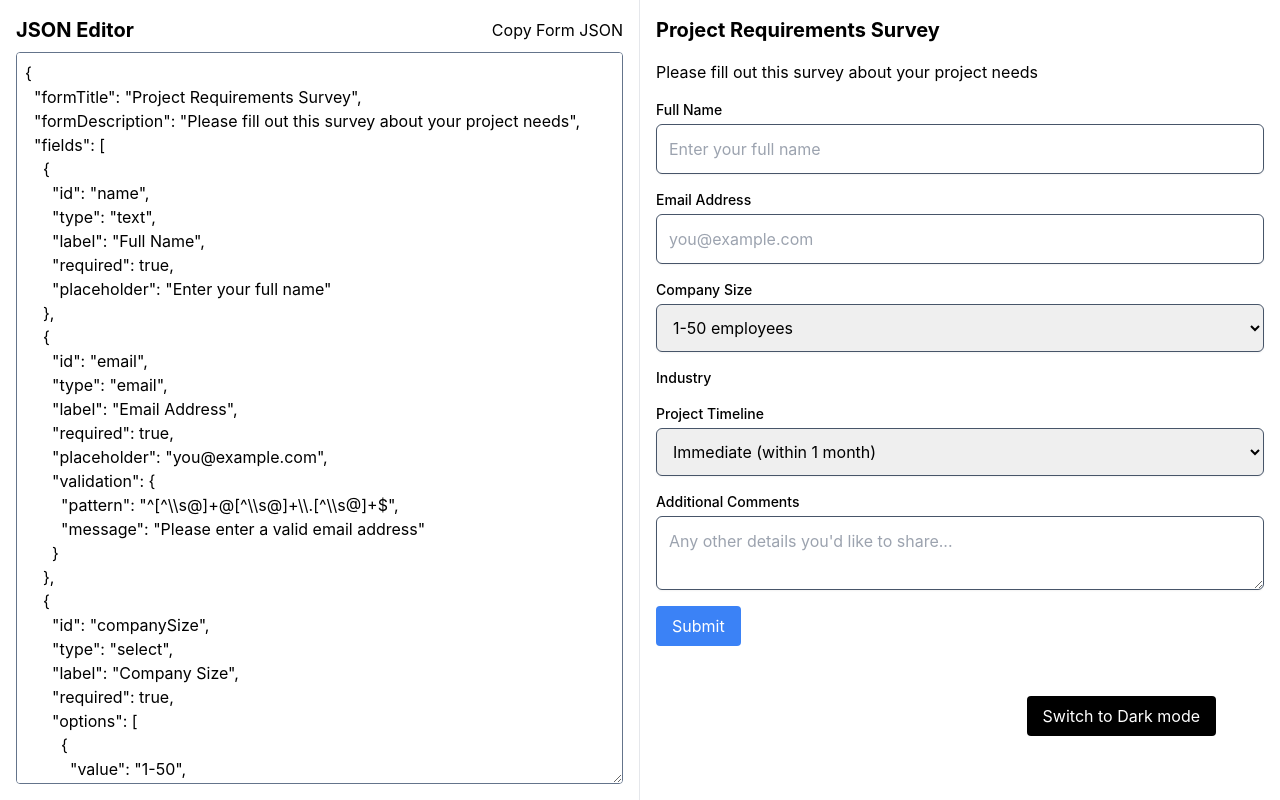
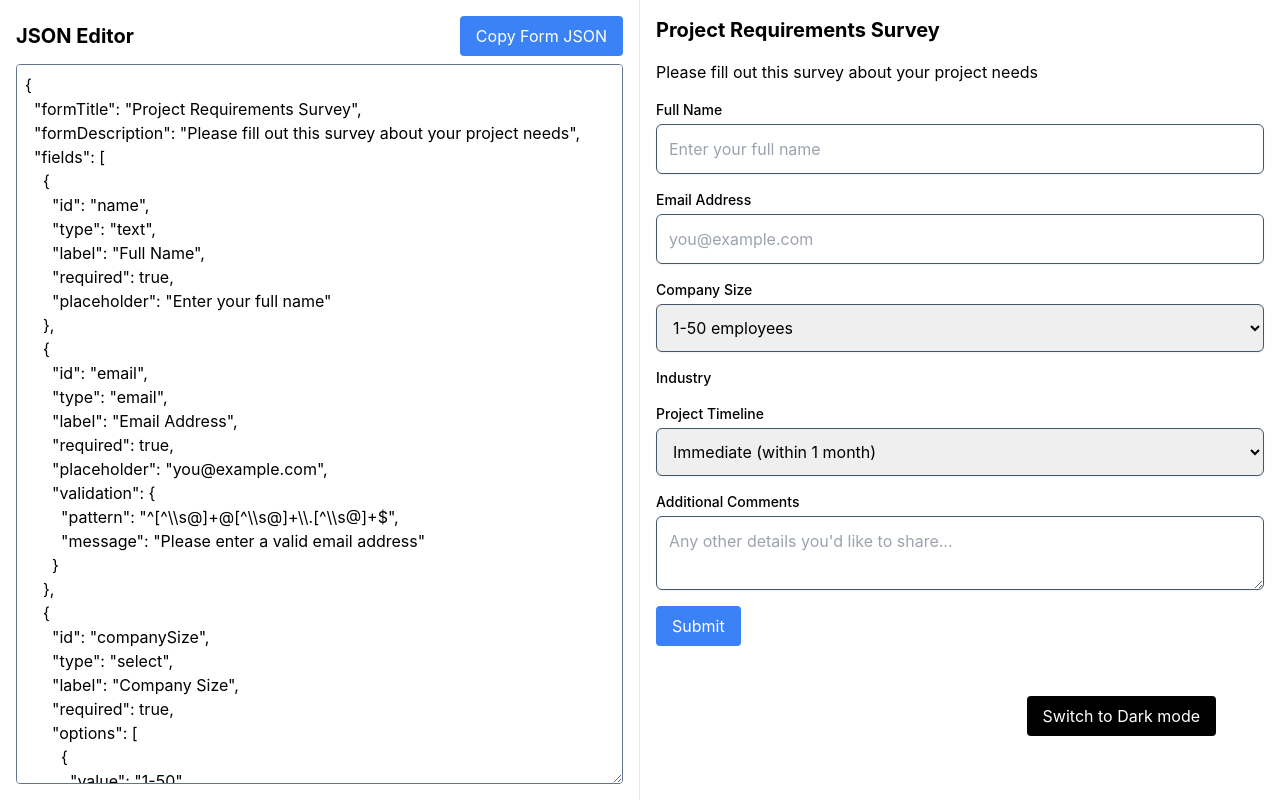
Before and after one commit to guptasajal411/dynamic-form-generator-ts, a React (Create React App) app: page / in a window 1280 px wide. Built offline with nearby package versions, Linux system fonts and the light colour scheme.

Commit message:
feat: tailwind animations

```diff
--- a/src/components/JSONEditor.tsx
+++ b/src/components/JSONEditor.tsx
@@ -51,9 +51,9 @@ const JSONEditor: React.FC<JSONEditorProps> = ({ schema, setSchema, setJsonError
 
     return (
         <div className="h-full w-full flex flex-col max-h-screen overflow-y-auto">
-            <div className="flex align-middle justify-between">
+            <div className="flex items-center justify-between">
                 <h2 className="text-xl font-bold dark:text-white">JSON Editor</h2>
-                <button onClick={handleCopy}>Copy Form JSON</button>
+                <button onClick={handleCopy} className="bg-blue-500 px-4 py-2 rounded text-white">Copy Form JSON</button>
             </div>
             <textarea
                 data-testid={"json-editor"}
--- a/src/components/Layout.tsx
+++ b/src/components/Layout.tsx
@@ -7,9 +7,9 @@ const Layout: React.FC<{ children: [React.ReactNode, React.ReactNode] }> = ({ ch
     }
     return (
         <div className={`flex flex-col md:flex-row h-screen max-h-screen dark:bg-black dark:text-white ${darkMode && "dark"}`}>
-            <div className="h-1/2 md:h-full md:w-1/2 p-4 border-r">{children[0]}</div>
-            <div className="h-1/2 md:h-full md:w-1/2 p-4 overflow-y-auto">{children[1]}</div>
-            <button onClick={toggleDarkMode} className="absolute bottom-16 right-16 px-4 py-2 rounded bg-black text-white dark:bg-white dark:text-black">
+            <div className="h-1/2 md:h-full md:w-1/2 p-4 border-r animate-fade-in">{children[0]}</div>
+            <div className="h-1/2 md:h-full md:w-1/2 p-4 overflow-y-auto animate-fade-in">{children[1]}</div>
+            <button onClick={toggleDarkMode} className="fade-in absolute bottom-16 right-16 px-4 py-2 rounded bg-black text-white dark:bg-white dark:text-black">
                 Switch to {darkMode ? "Light" : "Dark"} mode
             </button>
         </div>
--- a/tailwind.config.js
+++ b/tailwind.config.js
@@ -10,6 +10,15 @@ module.exports = {
                 primary: "var(--color-primary)"
             }
         },
+        keyframes: {
+            'fade-in': {
+                '0%': { opacity: 0 },
+                '100%': { opacity: 1 },
+            },
+        },
+        animation: {
+            'fade-in': 'fade-in 0.5s ease-in-out',
+        },
     },
     plugins: [],
     darkMode: "class"
```
